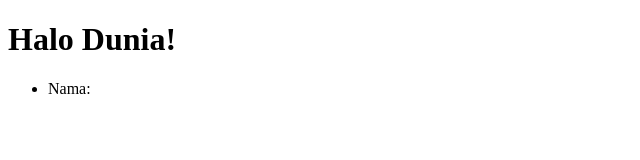
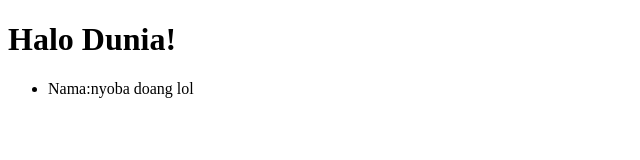
Before and after one commit to fasha6/presentasi_nyoba, a plain HTML site: page index.html in a window 1280 px wide. Shown: the whole page, without its empty margins (0-640 px from the left). Drawn offline with Linux system fonts and the light colour scheme.

Commit message:
nyoba edit beda divice

```diff
--- a/index.html
+++ b/index.html
@@ -6,7 +6,7 @@
 <body>
   <h1>Halo Dunia!</h1>
   <ul>
-    <li>Nama:</li>
+    <li>Nama:nyoba doang lol</li>
   </ul>
 </body>
 </html>
```
